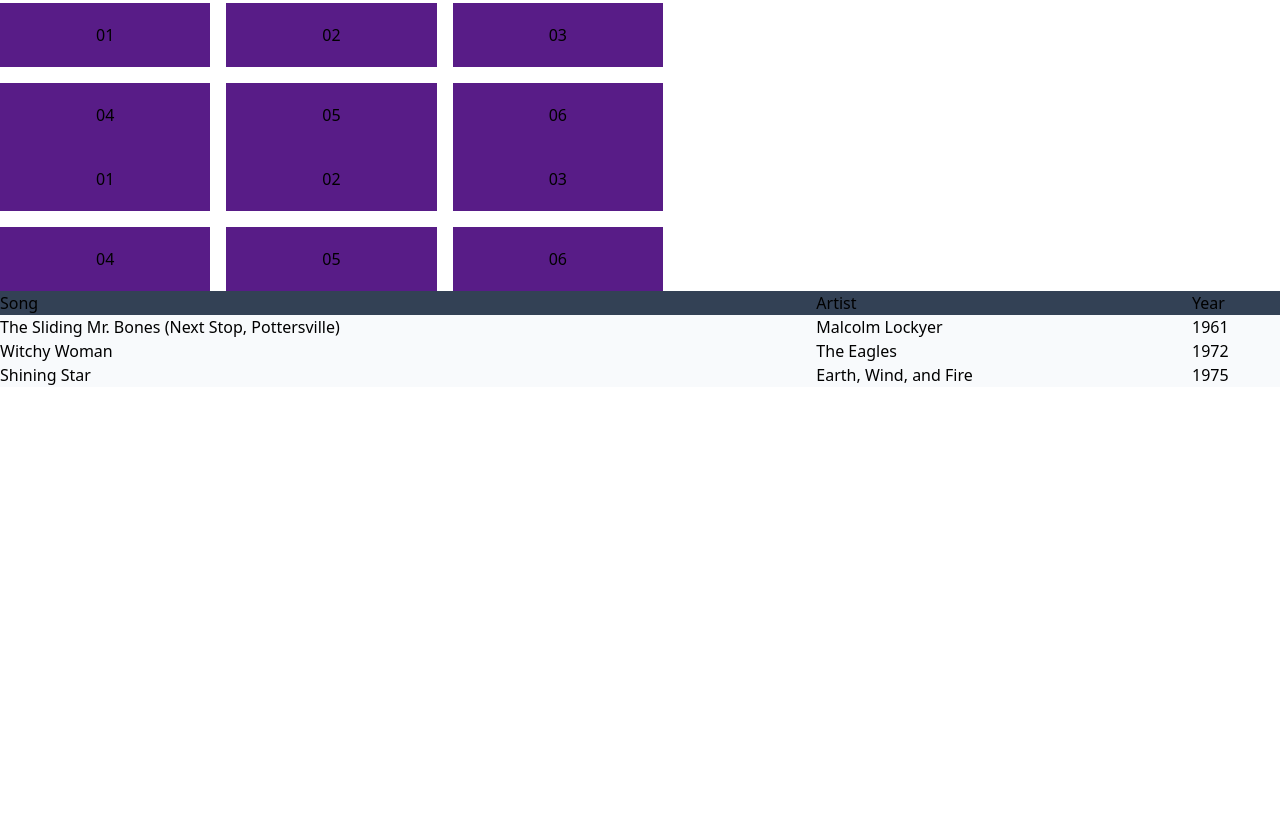
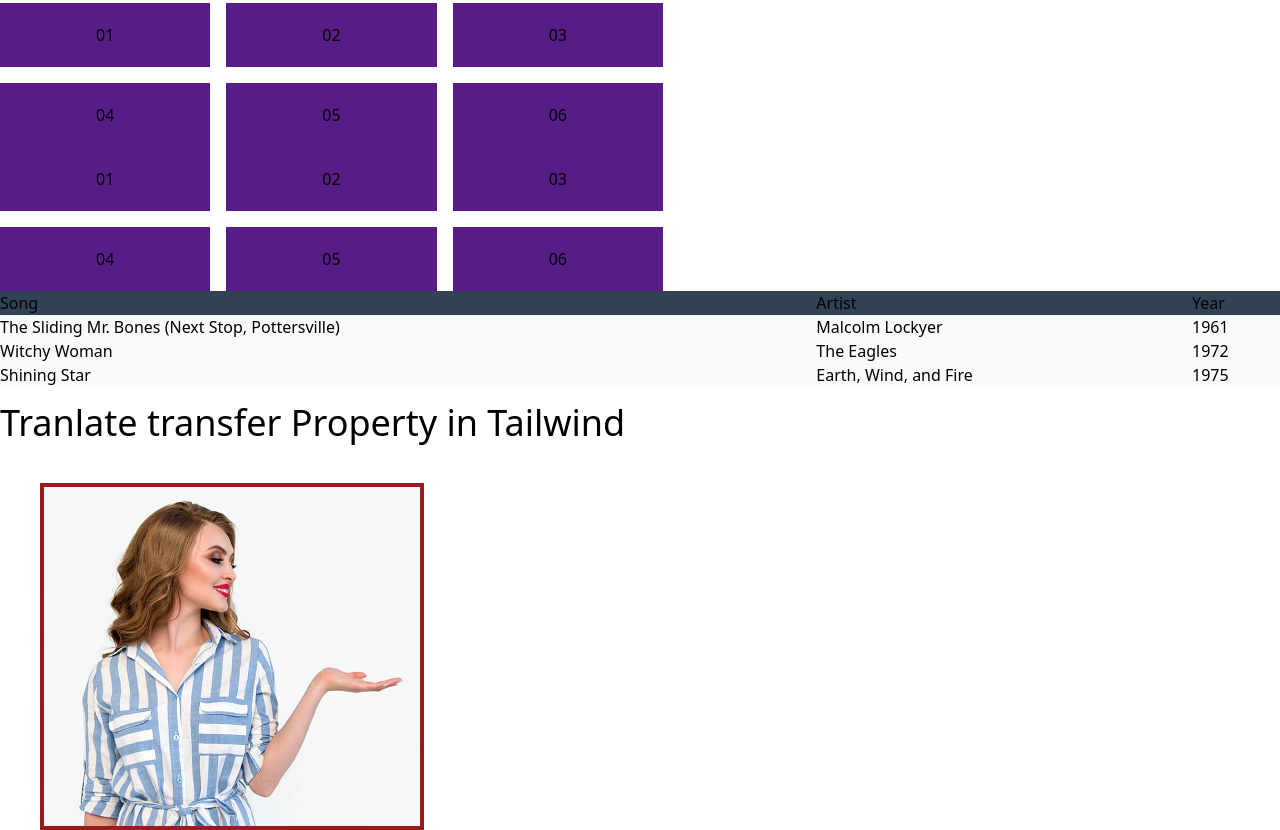
Before and after one commit to towhidulislam99/learn-tailwind-work-folder, a website built with Vite: page index.html in a window 1280 px wide. Shown: the part 4120-4950 px from the top of the page. Before the commit the page ends 4507 px from the top, so only its background shows below. Built offline with nearby package versions, Linux system fonts and the light colour scheme.

Commit message:
Some Property Added

```diff
--- a/index.html
+++ b/index.html
@@ -232,6 +232,12 @@
   </div>
 
 
+  <h1 class="text-4xl my-4">Tranlate transfer Property in Tailwind</h1>
+
+  <div class="mt-10 ms-10 bg-indigo-800 w-96 bordee border-4 border-red-800">
+    <img class="hover:scale-y-50" src="images/karina-apa.jpg" alt="">
+  </div>
+
 
 
 
```
Also changed, not shown: images/karina-apa.jpg (added).
